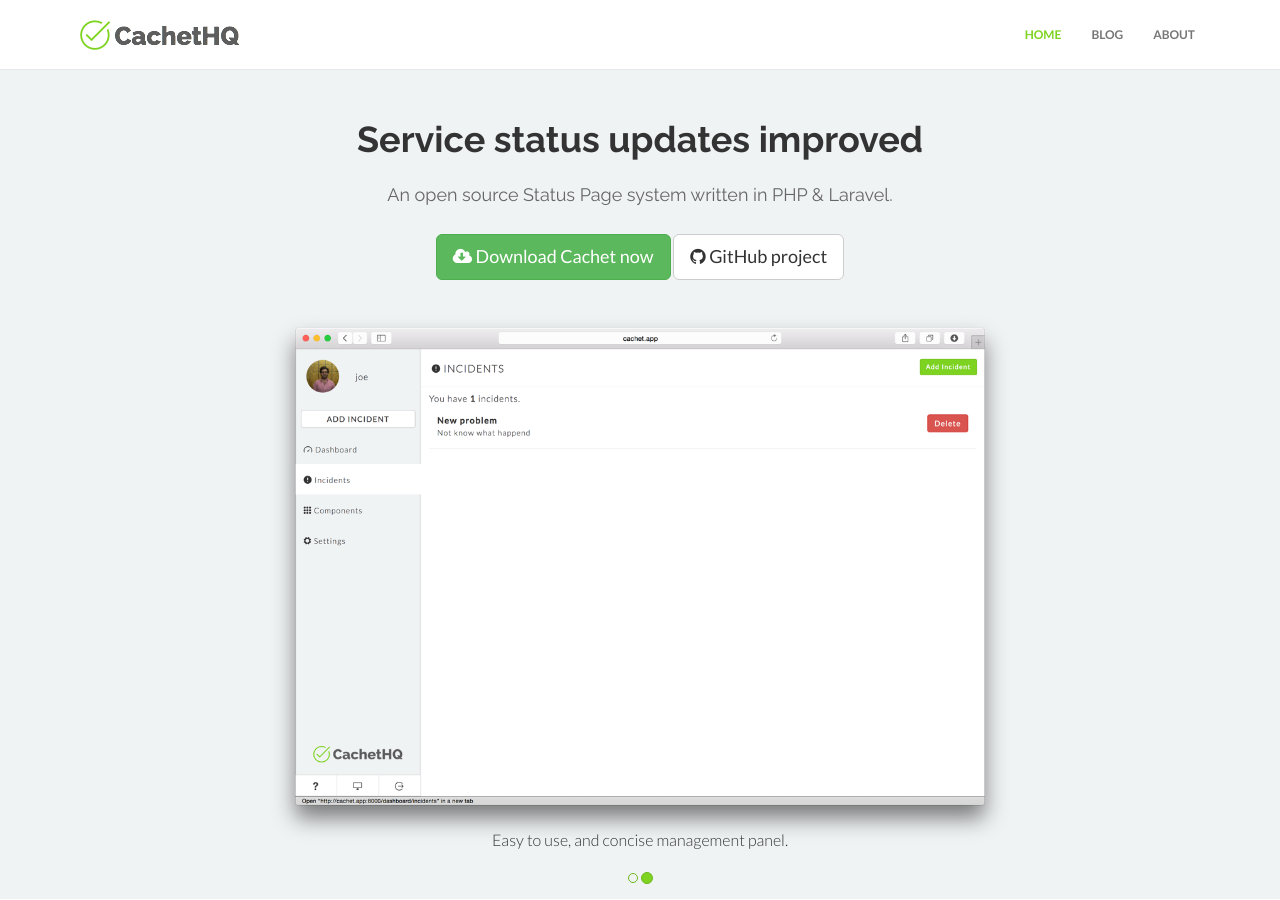
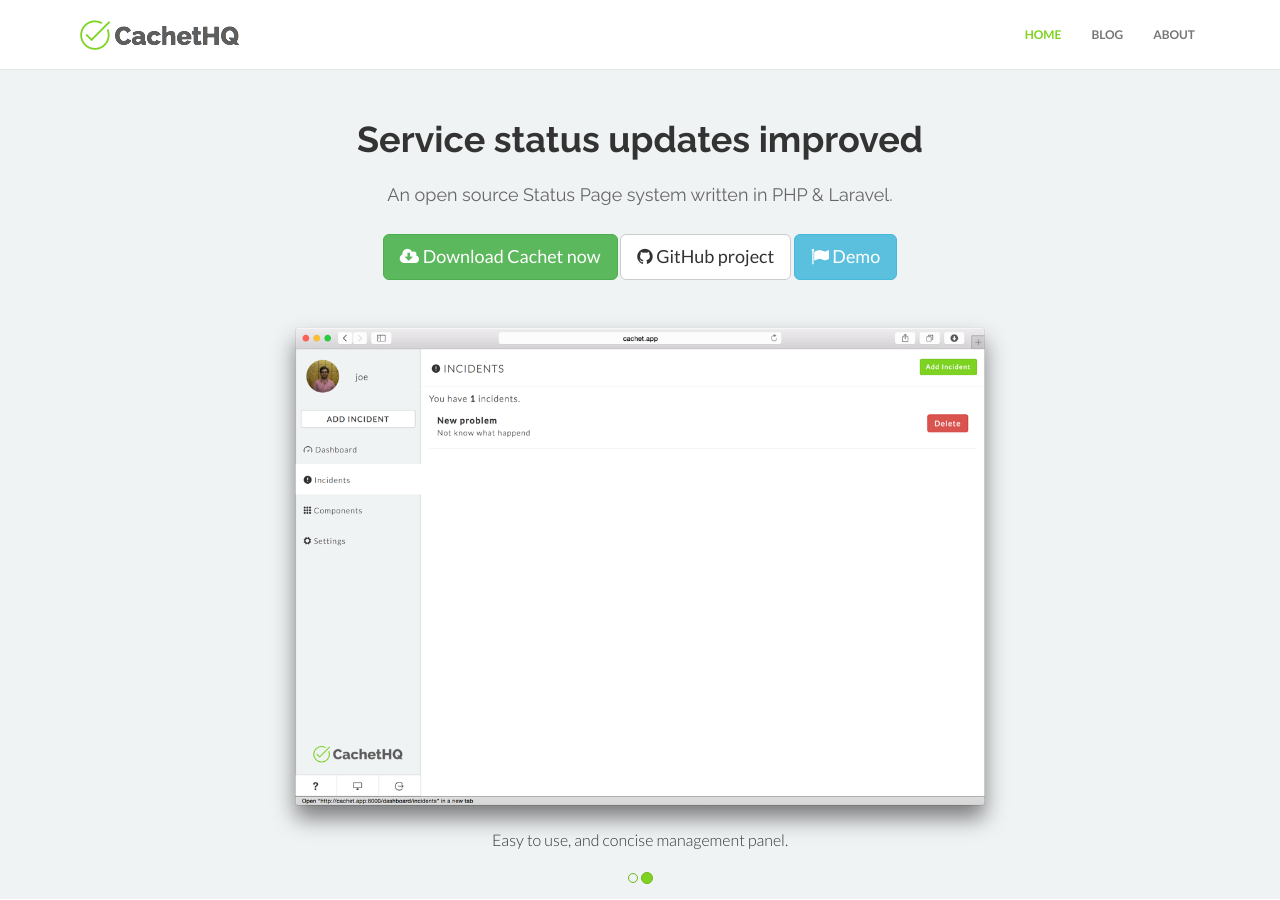
Before and after one commit to matthewjamesr/cachethq.io, a Jekyll site: the page built from index.html, in a window 1280 px wide and 900 px high. Built offline with Jekyll 4.4.1, drawn with Linux system fonts in a browser that asks for light colours; nearby versions of some CDN libraries.

Commit message:
Added demo link

```diff
--- a/index.html
+++ b/index.html
@@ -15,6 +15,9 @@
                     </a>
                     <a class="btn btn-default btn-lg" target="_blank" href="https://github.com/cachethq/Cachet">
                         <i class="fa fa-github"></i> GitHub project
+                    </a>
+                    <a class="btn btn-info btn-lg" target="_blank" href="https://cachet.herokuapp.com">
+                        <i class="fa fa-flag"></i> Demo
                     </a>
                 </div>
             </div>
```
